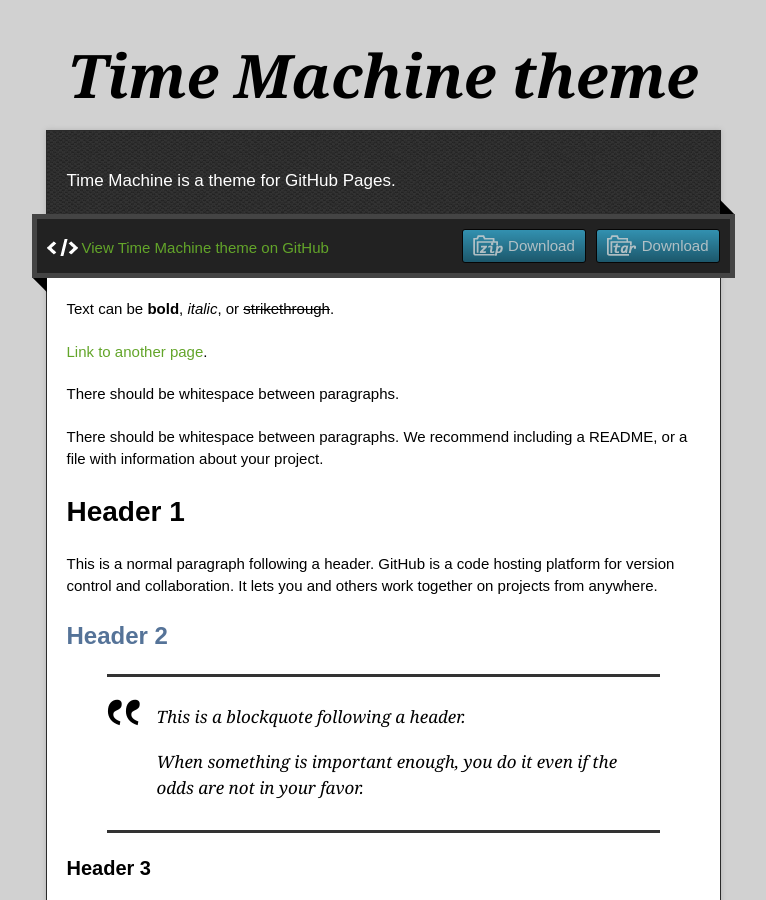
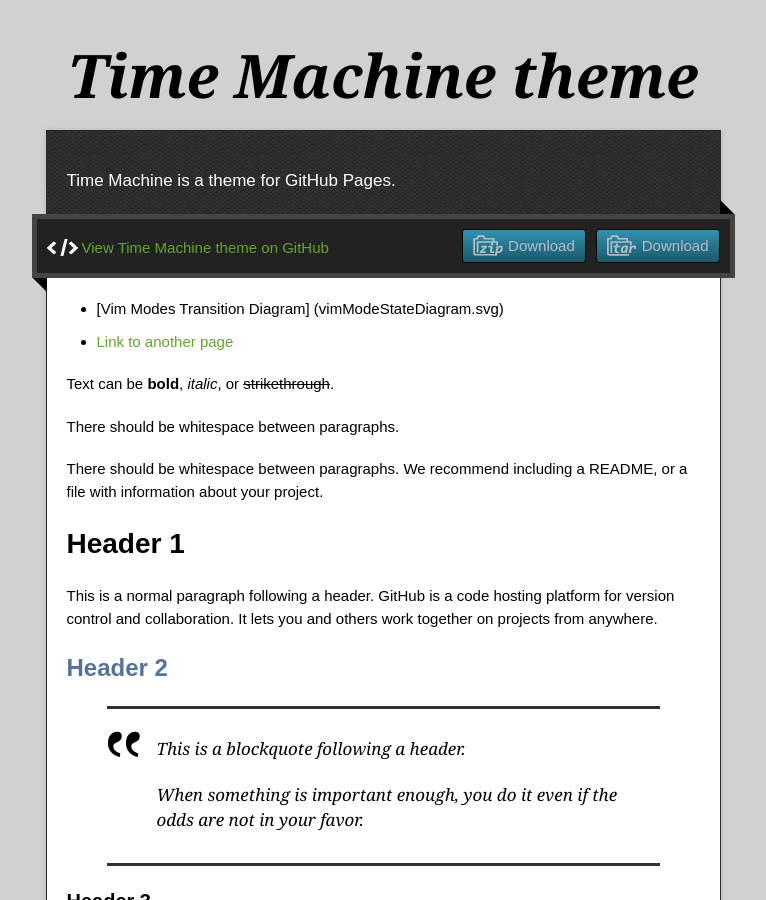
Before and after one commit to vpospichal/vpospichal.github.io, a Jekyll site: the page built from index.md, in a window 1280 px wide and 900 px high. Shown: the whole window, without its empty margins (257-1023 px from the left). Built offline with Jekyll 4.4.1, drawn with Linux system fonts in a browser that asks for light colours.

Commit message:
UPDATE index list

```diff
--- a/index.md
+++ b/index.md
@@ -2,9 +2,11 @@
 layout: default
 ---
 
+* [Vim Modes Transition Diagram] (vimModeStateDiagram.svg)
+* [Link to another page](./another-page.html)
+
 Text can be **bold**, _italic_, or ~~strikethrough~~.
 
-[Link to another page](./another-page.html).
 
 There should be whitespace between paragraphs.
 
```
